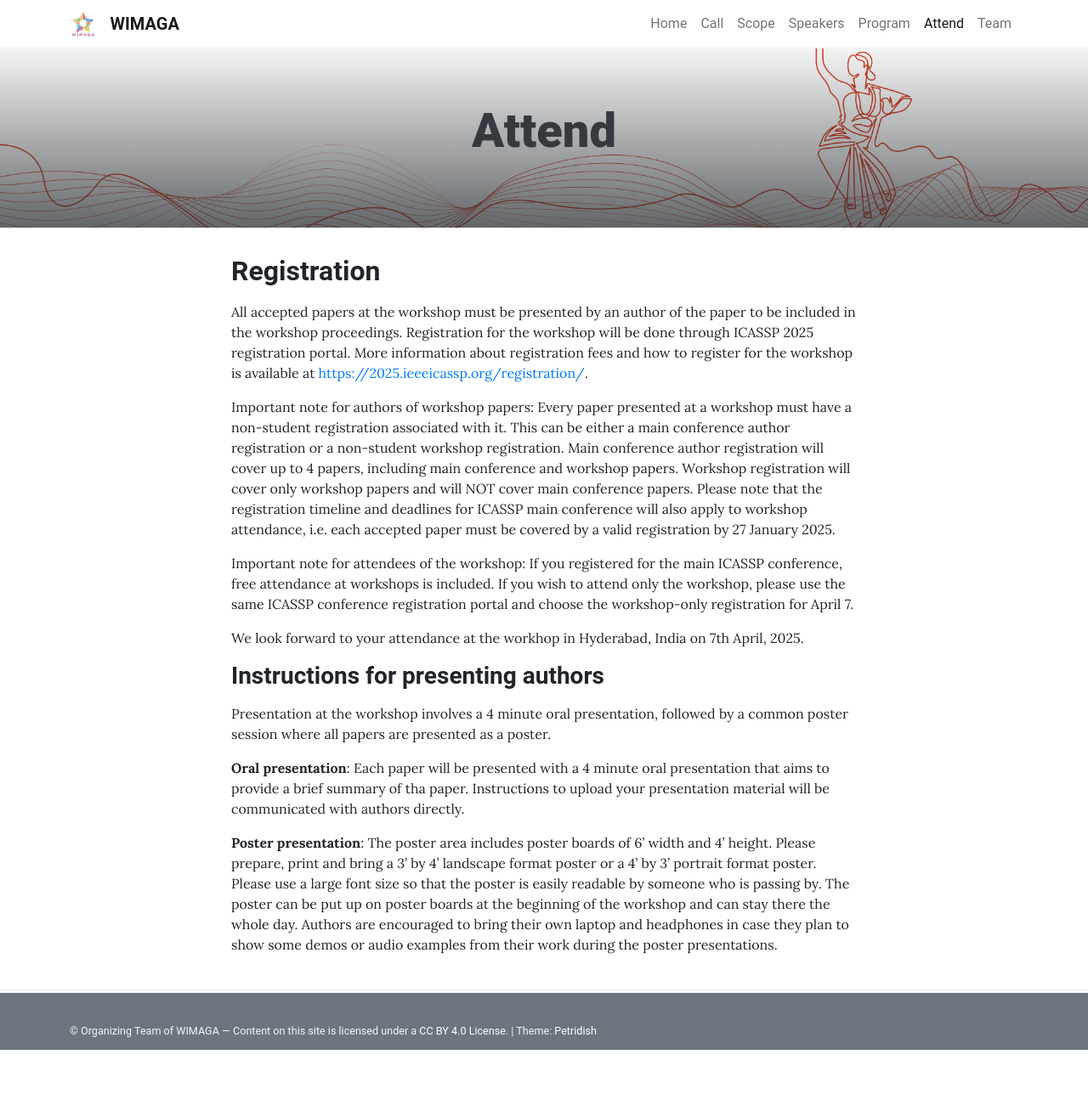
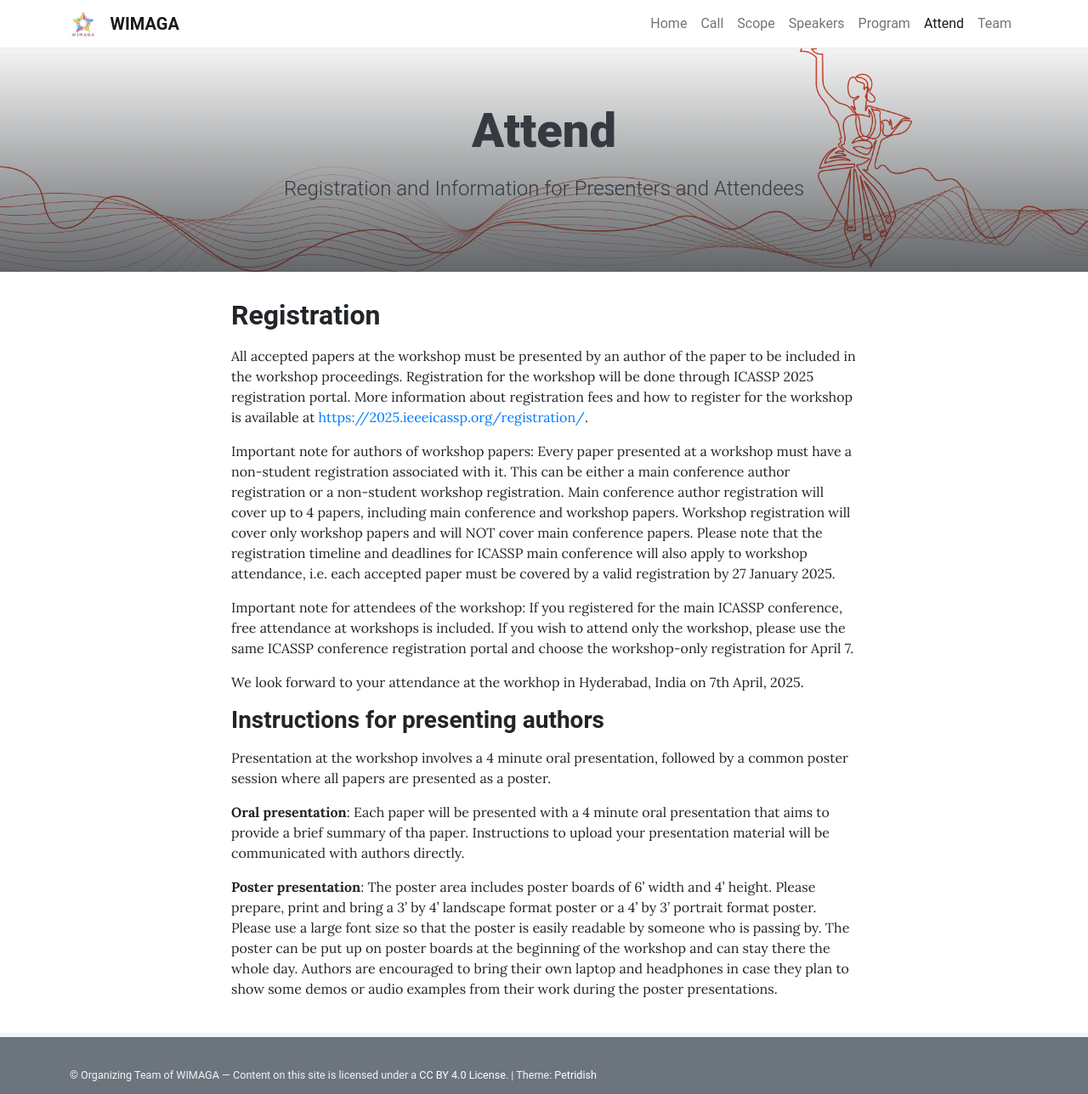
Before and after one commit to WIMAGA/wimaga.github.io, a Jekyll site: the page built from pages/attend.md, in a window 1280 px wide. Shown: the whole page at 85% size. Built offline with Jekyll 4.4.1, drawn with Linux system fonts in a browser that asks for light colours; before the commit the page ends 1236 px from its top, so only the background shows below that.

Commit message:
Update attend.md

```diff
--- a/pages/attend.md
+++ b/pages/attend.md
@@ -1,5 +1,6 @@
 ---
 title: Attend
+description: Registration and Information for Presenters and Attendees
 background: /assets/theme/images/header.png
 permalink: /attend/
 ---
```
